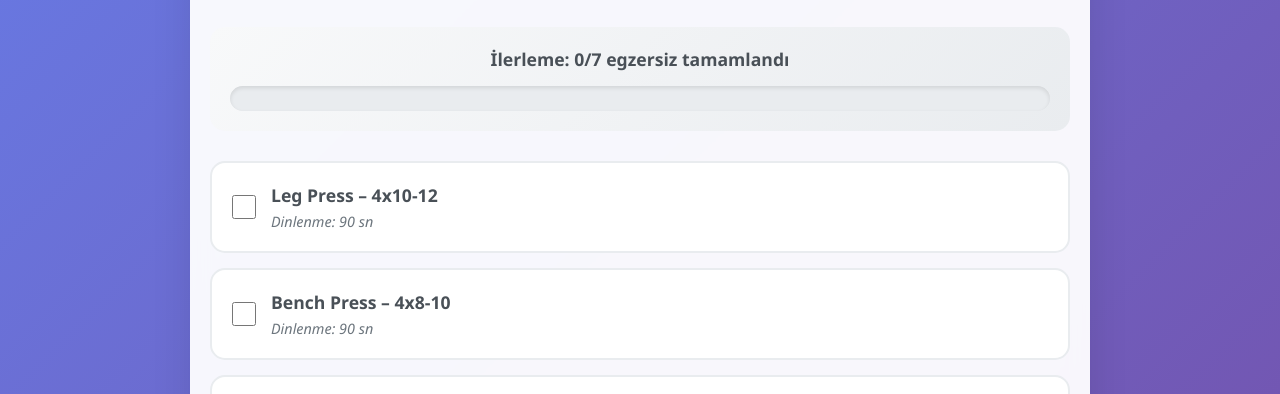
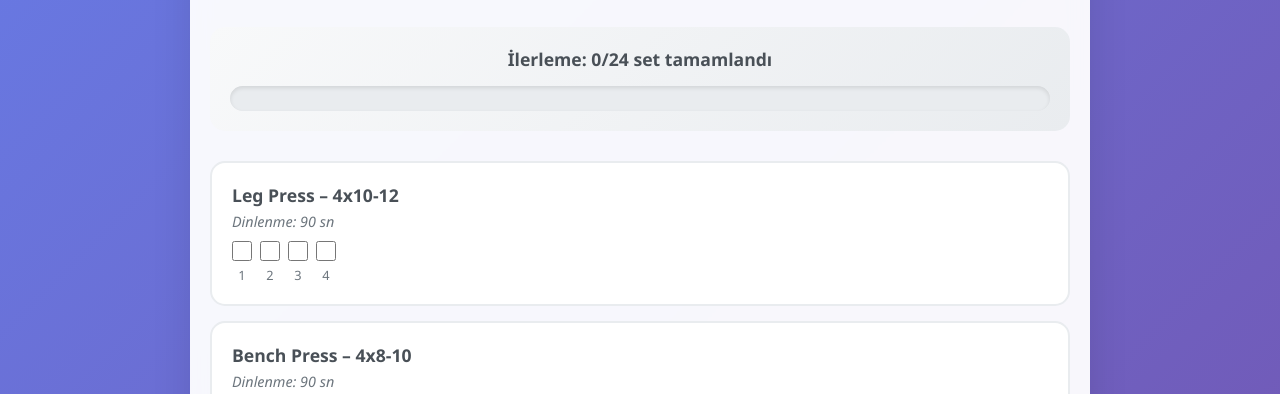
Before and after one commit to stark4280/fullbody-takip, a plain HTML site: page index.html in a window 1280 px wide. Shown: the part 398-792 px from the top of the page. Drawn offline with Linux system fonts and the light colour scheme.

Commit message:
Add files via upload

```diff
--- a/index.html
+++ b/index.html
@@ -211,26 +211,44 @@ body {
 
         .exercise-content {
             display: flex;
-            align-items: center;
+            align-items: flex-start;
             gap: 15px;
         }
 
-        .exercise-checkbox {
-            width: 24px;
-            height: 24px;
+        .exercise-details {
+            flex: 1;
+        }
+
+        .exercise-sets {
+            display: flex;
+            gap: 8px;
+            margin-top: 10px;
+            flex-wrap: wrap;
+        }
+
+        .set-checkbox {
+            width: 20px;
+            height: 20px;
             border: 2px solid #667eea;
-            border-radius: 6px;
+            border-radius: 4px;
             cursor: pointer;
             position: relative;
             background: white;
             transition: all 0.3s ease;
-        }
-
-        .exercise-checkbox:checked {
+            display: flex;
+            align-items: center;
+            justify-content: center;
+            font-size: 12px;
+            font-weight: bold;
+            color: #667eea;
+        }
+
+        .set-checkbox:checked {
             background: #667eea;
-        }
-
-        .exercise-checkbox:checked::after {
+            color: white;
+        }
+
+        .set-checkbox:checked::after {
             content: '✓';
             position: absolute;
             top: 50%;
@@ -238,7 +256,14 @@ body {
             transform: translate(-50%, -50%);
             color: white;
             font-weight: bold;
-            font-size: 14px;
+            font-size: 12px;
+        }
+
+        .set-label {
+            font-size: 0.8rem;
+            color: #6c757d;
+            margin-top: 5px;
+            text-align: center;
         }
 
         .exercise-details {
@@ -1211,16 +1236,22 @@ const programs = {
         // İlerleme bar
         function updateProgress(dayIndex, programKey) {
             const todayData = programs[programKey];
-            let completed = 0;
+            let totalSets = 0;
+            let completedSets = 0;
 
             todayData.forEach((item, index) => {
-                const chk = document.getElementById(`chk${index}`);
-                if (chk && chk.checked) completed++;
-            });
-
-            const percent = Math.round((completed / todayData.length) * 100);
+                const setCount = parseSetCount(item.name);
+                totalSets += setCount;
+
+                for (let i = 1; i <= setCount; i++) {
+                    const setChk = document.getElementById(`set${index}_${i}`);
+                    if (setChk && setChk.checked) completedSets++;
+                }
+            });
+
+            const percent = Math.round((completedSets / totalSets) * 100);
             progressBar.style.width = percent + "%";
-            progressText.innerText = `İlerleme: ${completed}/${todayData.length} egzersiz tamamlandı`;
+            progressText.innerText = `İlerleme: ${completedSets}/${totalSets} set tamamlandı`;
         }
 
         // Sıfırlama
@@ -1229,11 +1260,14 @@ const programs = {
             const programKey = getProgramForDay(dayIndex);
 
             programs[programKey].forEach((item, index) => {
-                const chk = document.getElementById(`chk${index}`);
-                if (chk) {
-                    chk.checked = false;
-                    chk.closest('li').classList.remove('completed');
-                    localStorage.setItem(`${dayIndex}_${programKey}_${index}`, "false");
+                const setCount = parseSetCount(item.name);
+
+                for (let i = 1; i <= setCount; i++) {
+                    const setChk = document.getElementById(`set${index}_${i}`);
+                    if (setChk) {
+                        setChk.checked = false;
+                        localStorage.setItem(`${dayIndex}_${programKey}_${index}_set${i}`, "false");
+                    }
                 }
             });
 
@@ -1251,6 +1285,12 @@ const programs = {
         function parseRestTime(restText) {
             const match = restText.match(/(\d+)/);
             return match ? parseInt(match[1]) : 60;
+        }
+
+        // Set sayısını parse et
+        function parseSetCount(exerciseName) {
+            const match = exerciseName.match(/(\d+)x/);
+            return match ? parseInt(match[1]) : 3;
         }
 
         // Timer modal'ını göster
@@ -1390,8 +1430,8 @@ const programs = {
         let pressTimer;
         let isLongPress = false;
 
-        // Checkbox change event'ini güncelle
-        function updateCheckboxEvent(chk, li, dayIndex, programKey, index, restText, exerciseData) {
+        // Long press event'ini güncelle
+        function updateLongPressEvent(li, exerciseData) {
             // Long press için touch events
             let startTime;
 
@@ -1433,23 +1473,6 @@ const programs = {
                 clearTimeout(pressTimer);
                 isLongPress = false;
             });
-
-            chk.addEventListener("change", () => {
-                if (chk.checked) {
-                    li.classList.add("completed");
-                    localStorage.setItem(`${dayIndex}_${programKey}_${index}`, "true");
-
-                    // Dinlenme süresi varsa timer başlat
-                    const restSeconds = parseRestTime(restText);
-                    if (restSeconds > 0) {
-                        showTimerModal(restSeconds);
-                    }
-                } else {
-                    li.classList.remove("completed");
-                    localStorage.setItem(`${dayIndex}_${programKey}_${index}`, "false");
-                }
-                updateProgress(dayIndex, programKey);
-            });
         }
 
                 // Program gösterme fonksiyonunu güncelle
@@ -1460,31 +1483,63 @@ const programs = {
 
             const todayData = programs[programKey];
             todayData.forEach((item, index) => {
+                const setCount = parseSetCount(item.name);
                 const li = document.createElement("li");
                 li.className = "exercise-item";
 
+                // Set checkbox'larını oluştur
+                let setCheckboxes = '';
+                for (let i = 1; i <= setCount; i++) {
+                    setCheckboxes += `
+                        <div style="display: flex; flex-direction: column; align-items: center;">
+                            <input type="checkbox" class="set-checkbox" id="set${index}_${i}" data-set="${i}">
+                            <div class="set-label">${i}</div>
+                        </div>
+                    `;
+                }
+
                 li.innerHTML = `
                     <div class="exercise-content">
-                        <input type="checkbox" class="exercise-checkbox" id="chk${index}">
                         <div class="exercise-details">
                             <div class="exercise-name">${item.name}</div>
                             <div class="exercise-rest">${item.rest}</div>
+                            <div class="exercise-sets">
+                                ${setCheckboxes}
+                            </div>
                         </div>
                     </div>
                 `;
 
                 programList.appendChild(li);
 
-                const chk = document.getElementById(`chk${index}`);
-                const saved = localStorage.getItem(`${dayIndex}_${programKey}_${index}`);
+                // Set checkbox'larını kontrol et ve event listener'ları ekle
+                for (let i = 1; i <= setCount; i++) {
+                    const setChk = document.getElementById(`set${index}_${i}`);
+                    const saved = localStorage.getItem(`${dayIndex}_${programKey}_${index}_set${i}`);
 
                     if (saved === "true") {
-                    chk.checked = true;
-                    li.classList.add('completed');
-                }
-
-                // Yeni event listener'ı kullan
-                updateCheckboxEvent(chk, li, dayIndex, programKey, index, item.rest, item);
+                        setChk.checked = true;
+                    }
+
+                    // Set checkbox event listener
+                    setChk.addEventListener("change", () => {
+                        if (setChk.checked) {
+                            localStorage.setItem(`${dayIndex}_${programKey}_${index}_set${i}`, "true");
+
+                            // Dinlenme süresi varsa timer başlat
+                            const restSeconds = parseRestTime(item.rest);
+                            if (restSeconds > 0) {
+                                showTimerModal(restSeconds);
+                            }
+                        } else {
+                            localStorage.setItem(`${dayIndex}_${programKey}_${index}_set${i}`, "false");
+                        }
+                        updateProgress(dayIndex, programKey);
+                    });
+                }
+
+                // Long press event listener'ı ekle
+                updateLongPressEvent(li, item);
             });
 
             updateProgress(dayIndex, programKey);
```
Lines whose indentation alone changed are shown as unchanged.
